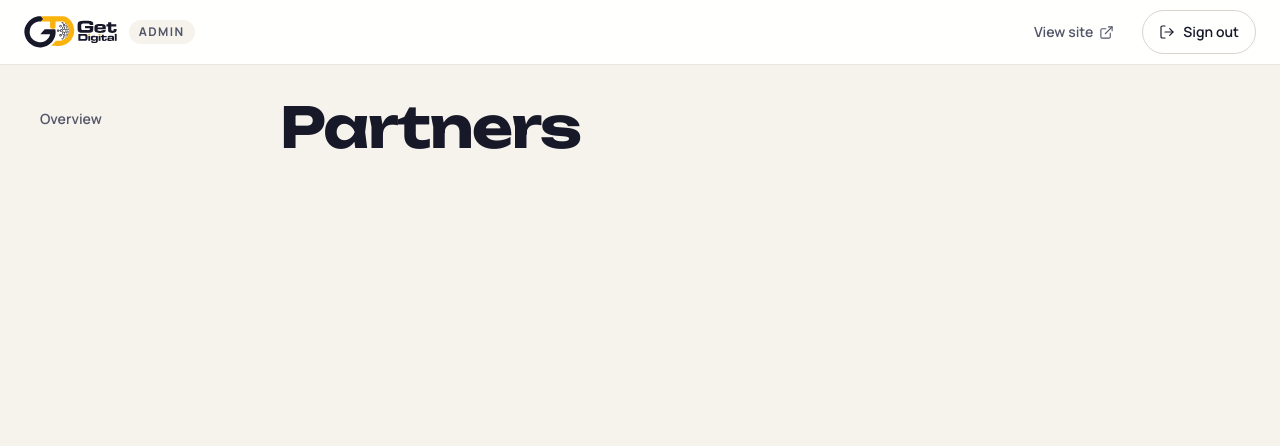
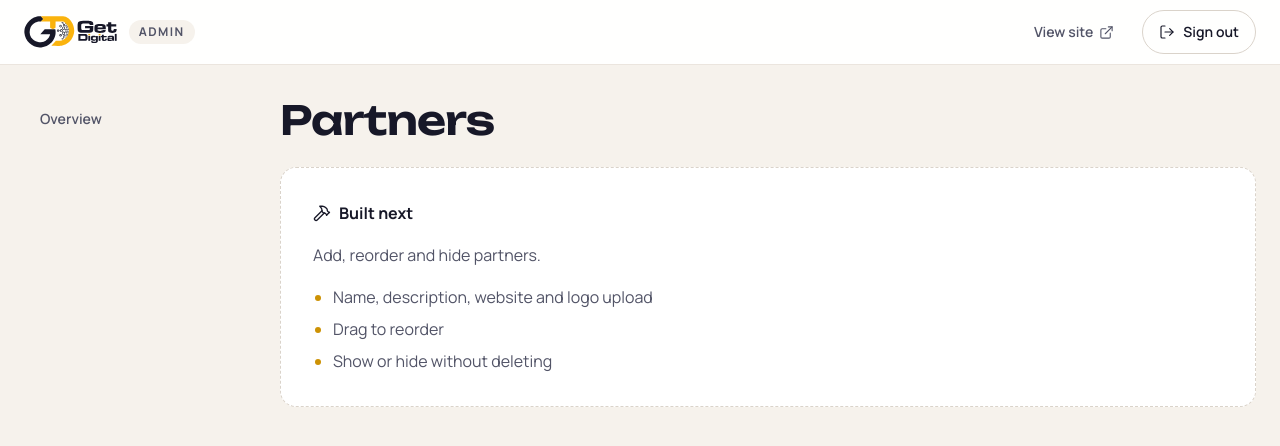
Before and after one commit to charlesaroma/get_digital, a React (Vite) app: page /admin/partners in a window 1280 px wide. Shown: the top 446 px of the page. Built offline with nearby package versions, Linux system fonts and the light colour scheme; no server answers.

Commit message:
add site features including voting, ticketing, legal pages, and admin placeholders

```diff
--- a/src/AdminDashboard/pages/4.partners/partners.jsx
+++ b/src/AdminDashboard/pages/4.partners/partners.jsx
@@ -1,4 +1,16 @@
 /* Admin: Partners */
+import AdminPlaceholder from "@/AdminDashboard/components/AdminPlaceholder";
+
 export default function AdminPartnersPage() {
-  return <h1>Partners</h1>;
+  return (
+    <AdminPlaceholder
+      title="Partners"
+      text="Add, reorder and hide partners."
+      items={[
+        "Name, description, website and logo upload",
+        "Drag to reorder",
+        "Show or hide without deleting",
+      ]}
+    />
+  );
 }
```
